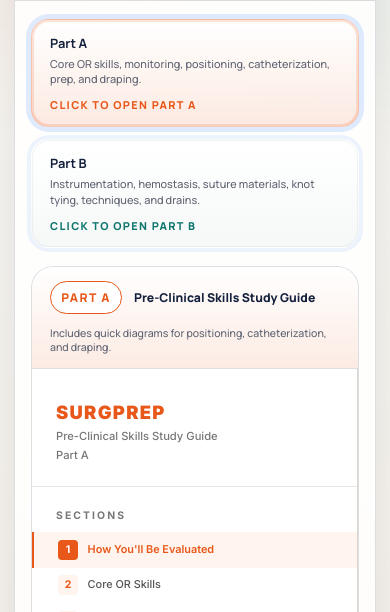
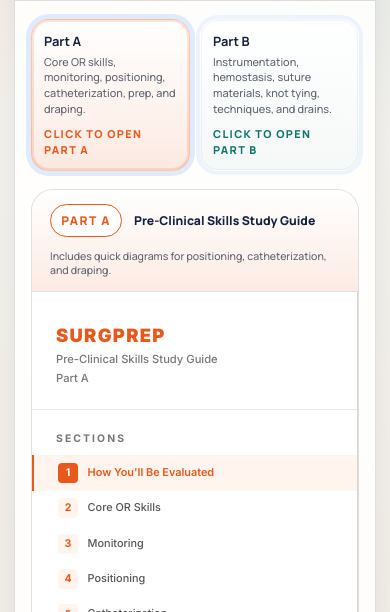
Before and after one commit to johnfrkane/surgpreps-pcse-study-guide, a plain HTML site: page index.html in a window 390 px wide. Shown: the part 232-844 px from the top of the page. Drawn offline with Linux system fonts and the light colour scheme.

Commit message:
Keep mobile part tabs side by side

```diff
--- a/index.html
+++ b/index.html
@@ -230,6 +230,16 @@
         padding-top: 20px;
         padding-bottom: 16px;
       }
+      .switcher {
+        display: grid;
+        grid-template-columns: 1fr 1fr;
+        gap: 10px;
+      }
+      .switch {
+        min-width: 0;
+        width: 100%;
+        padding: 12px 12px;
+      }
       h1 { font-size: clamp(1.45rem, 6.3vw, 2.2rem); }
       .hero p {
         font-size: 0.78rem;
```
